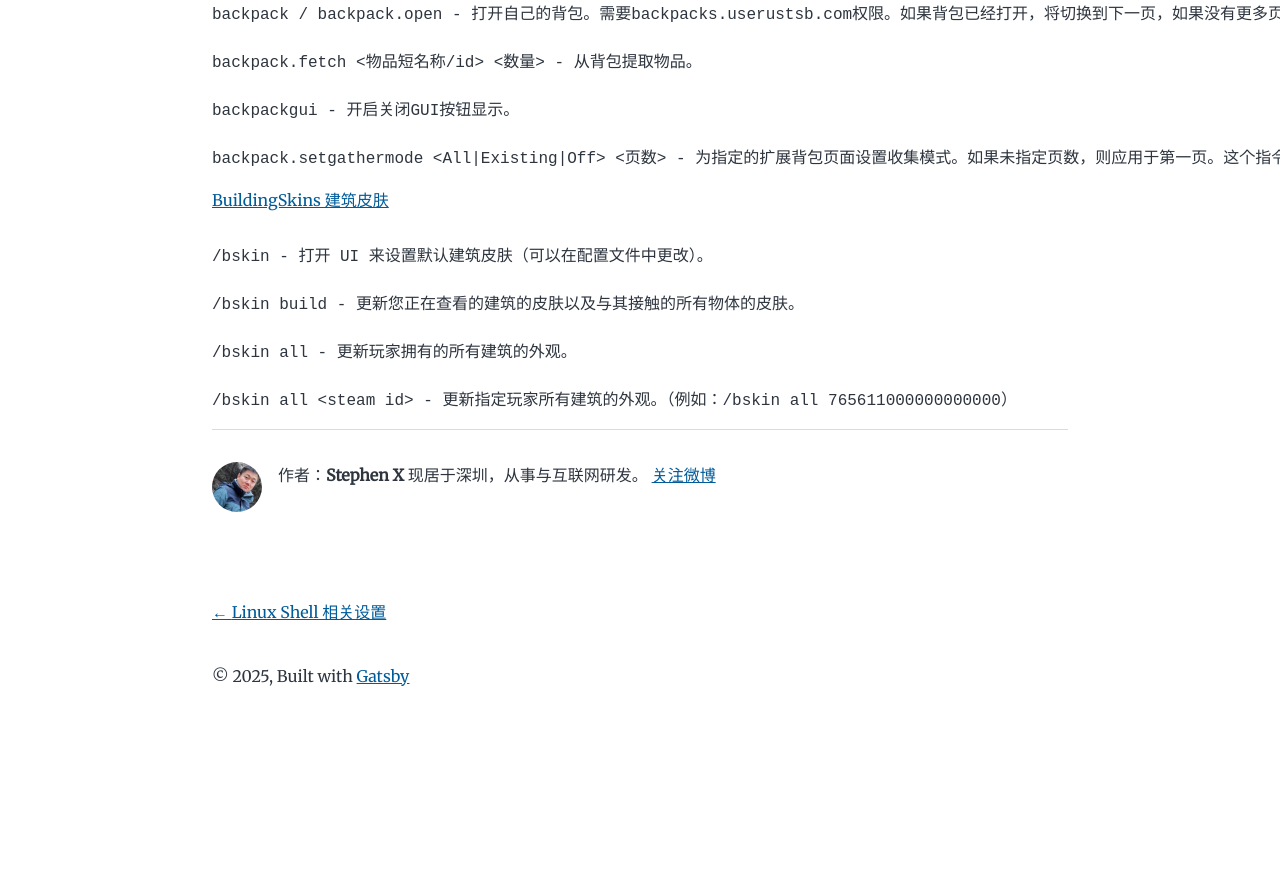
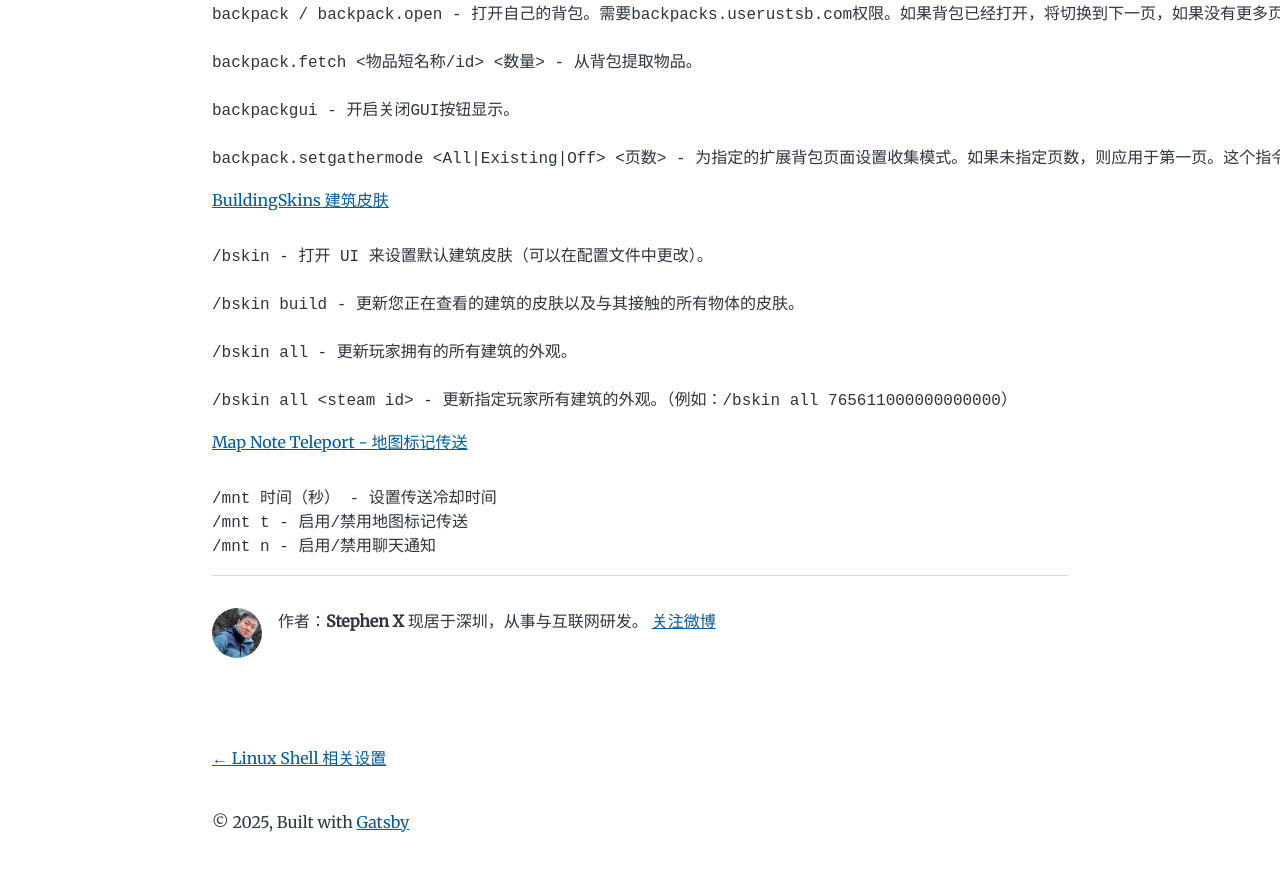
Before and after one commit to wlon/blog, a Gatsby site: page /2025/rust-plugins/ in a window 1280 px wide. Shown: the part 1659-2530 px from the top of the page. Before the commit the page ends 2411 px from the top, so only its background shows below. Built offline with nearby package versions, Linux system fonts and the light colour scheme; Gatsby itself is replaced by a stand-in of ours; some packages are replaced by stand-ins of ours; code samples lack their colours.

Commit message:
update post

````diff
--- a/content/blog/2025/rust-plugins.md
+++ b/content/blog/2025/rust-plugins.md
@@ -1,6 +1,6 @@
 ---
 title: "Rust 腐蚀自建服务器插件"
-date: 2025-05-04T17:15:00+08:00
+date: 2025-05-05T17:15:00+08:00
 description: ""
 slug: "/blog/2025/rust-plugins"
 ---
@@ -96,3 +96,10 @@ backpack.setgathermode <All|Existing|Off> <页数> - 为指定的扩展背包页
 
 /bskin all <steam id> - 更新指定玩家所有建筑的外观。（例如：/bskin all 765611000000000000）
 ```
+
+[Map Note Teleport - 地图标记传送](https://rustsb.com/resources/577/)
+```
+/mnt 时间（秒） - 设置传送冷却时间
+/mnt t - 启用/禁用地图标记传送
+/mnt n - 启用/禁用聊天通知
+```
````
